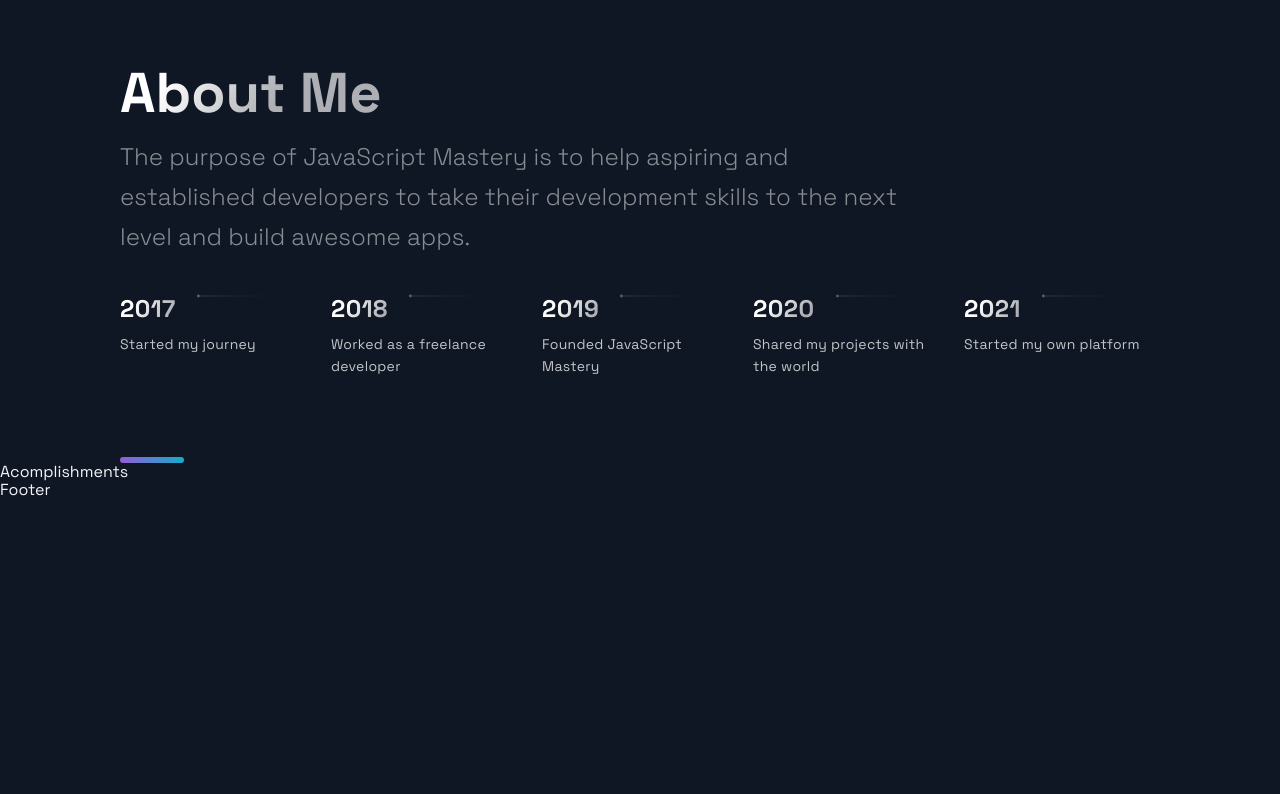
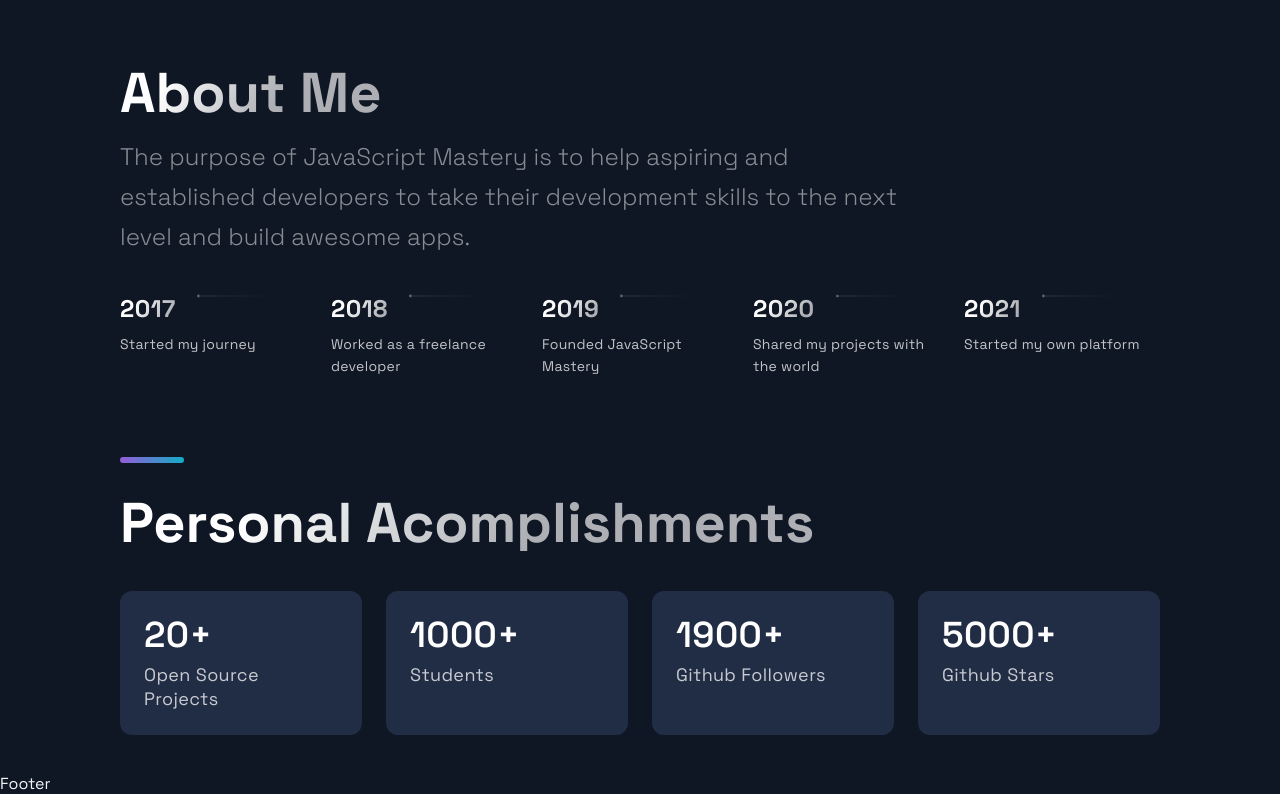
Before and after one commit to IbrahimMourad/NEXTJS-PORTFOLIO, a Next.js app: page / in a window 1280 px wide. Shown: the part 2626-3420 px from the top of the page. Before the commit the page ends 3126 px from the top, so only its background shows below. Built offline with nearby package versions, Linux system fonts and the light colour scheme.

Commit message:
Acomplishments Section

```diff
--- a/src/components/Acomplishments/Acomplishments.js
+++ b/src/components/Acomplishments/Acomplishments.js
@@ -1,19 +1,31 @@
 import React from 'react';
 
-import { Section, SectionDivider, SectionTitle } from '../../styles/GlobalComponents';
+import {
+  Section,
+  SectionDivider,
+  SectionTitle,
+} from '../../styles/GlobalComponents';
 import { Box, Boxes, BoxNum, BoxText } from './AcomplishmentsStyles';
 
 const data = [
-  { number: 20, text: 'Open Source Projects'},
-  { number: 1000, text: 'Students', },
-  { number: 1900, text: 'Github Followers', },
-  { number: 5000, text: 'Github Stars', }
+  { number: 20, text: 'Open Source Projects' },
+  { number: 1000, text: 'Students' },
+  { number: 1900, text: 'Github Followers' },
+  { number: 5000, text: 'Github Stars' },
 ];
 
 const Acomplishments = () => (
-  <div>
-    Acomplishments
-  </div>
+  <Section>
+    <SectionTitle>Personal Acomplishments</SectionTitle>
+    <Boxes>
+      {data.map((card, index) => (
+        <Box key={index}>
+          <BoxNum>{card.number}+</BoxNum>
+          <BoxText>{card.text}</BoxText>
+        </Box>
+      ))}
+    </Boxes>
+  </Section>
 );
 
 export default Acomplishments;
```
